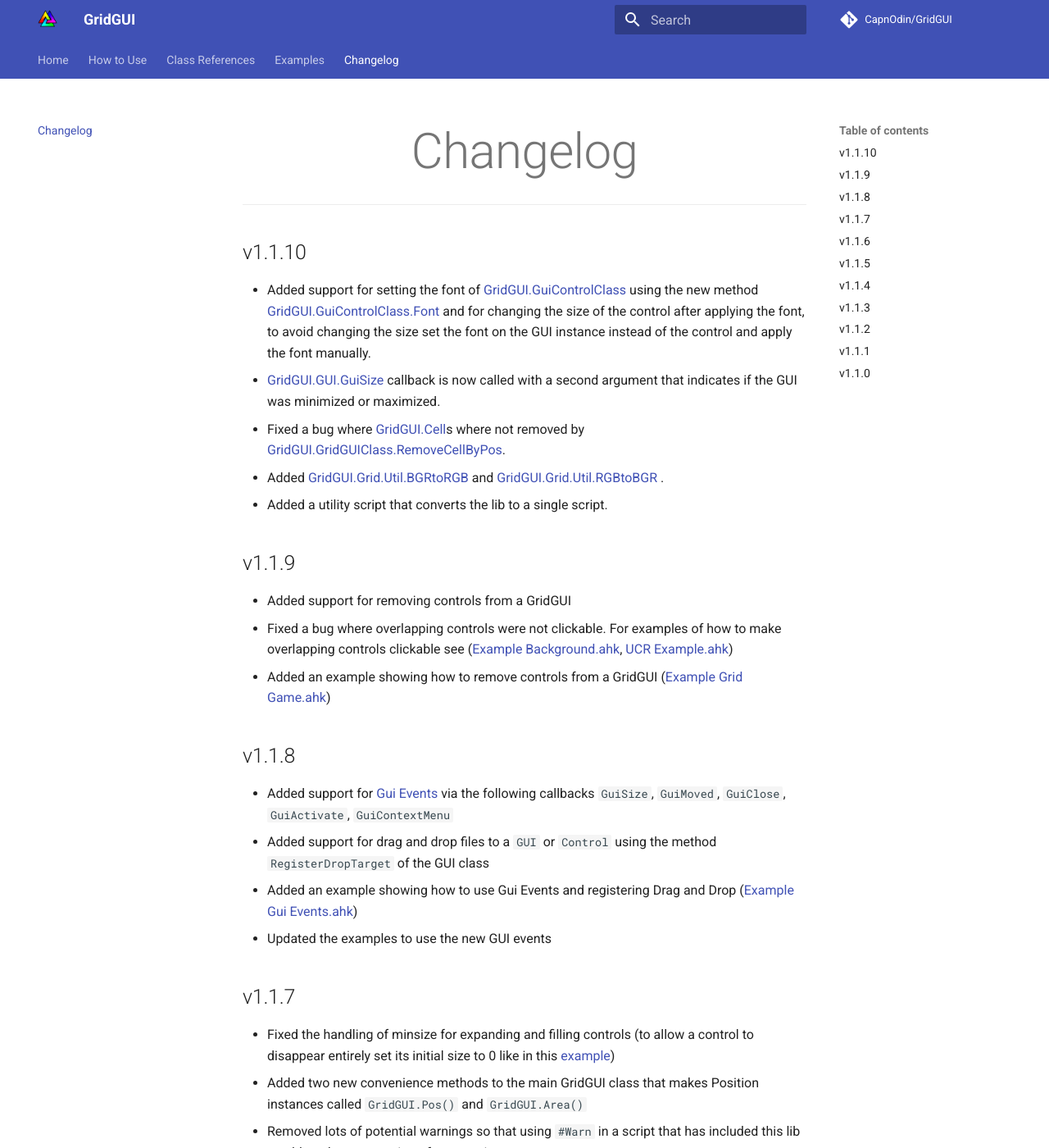
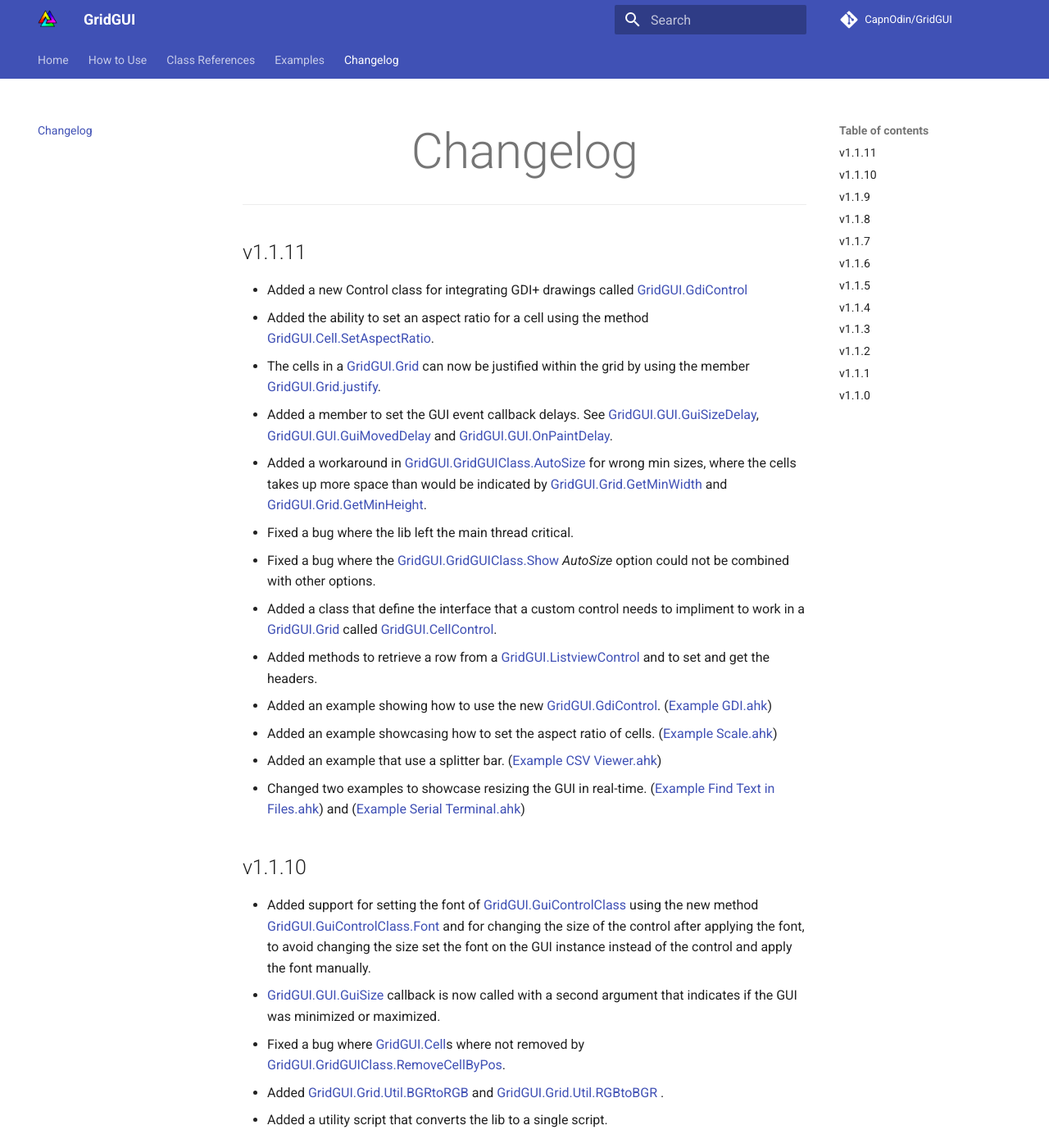
Before and after one commit to CapnOdin/GridGUI, an MkDocs documentation site: the page built from docs/Changelog.md, in a window 1280 px wide and 1400 px high. Shown: the whole window at 82% size. Built offline with MkDocs 1.6.1 and Material for MkDocs 9.7.7, drawn with Linux system fonts in a browser that asks for light colours; comment, search, counter and statistics services are not loaded.

Commit message:
updated the documentation to reflect the changes in GridGUI v1.1.11

```diff
--- a/docs/Changelog.md
+++ b/docs/Changelog.md
@@ -1,6 +1,21 @@
 # Changelog
 
 ---
+## v1.1.11
+* Added a new Control class for integrating GDI+ drawings called [GridGUI.GdiControl](https://github.com/CapnOdin/GridGUI/blob/master/GridGUI-lib/Controls/GdiControl.ahk)
+* Added the ability to set an aspect ratio for a cell using the method [GridGUI.Cell.SetAspectRatio](Classes/Cell.md#SetAspectRatio).
+* The cells in a [GridGUI.Grid](Classes/Grid.md) can now be justified within the grid by using the member [GridGUI.Grid.justify](Classes/Grid.md#justify).
+* Added a member to set the GUI event callback delays. See [GridGUI.GUI.GuiSizeDelay](Classes/GUI.md#GuiSizeDelay), [GridGUI.GUI.GuiMovedDelay](Classes/GUI.md#GuiMovedDelay) and [GridGUI.GUI.OnPaintDelay](Classes/GUI.md#OnPaintDelay).
+* Added a workaround in [GridGUI.GridGUIClass.AutoSize](Classes/GridGUIClass.md#AutoSize) for wrong min sizes, where the cells takes up more space than would be indicated by [GridGUI.Grid.GetMinWidth](Classes/Grid.md#GetMinWidth) and [GridGUI.Grid.GetMinHeight](Classes/Grid.md#GetMinHeight).
+* Fixed a bug where the lib left the main thread critical.
+* Fixed a bug where the [GridGUI.GridGUIClass.Show](Classes/GridGUIClass.md#Show) *AutoSize* option could not be combined with other options.
+* Added a class that define the interface that a custom control needs to impliment to work in a [GridGUI.Grid](Classes/Grid.md) called [GridGUI.CellControl](Classes/CellControl.md).
+* Added methods to retrieve a row from a [GridGUI.ListviewControl](Classes/ListviewControl.md) and to set and get the headers.
+* Added an example showing how to use the new [GridGUI.GdiControl](Classes/GdiControl.md). ([Example GDI.ahk](https://github.com/CapnOdin/GridGUI/blob/master/Examples/Example%20GDI.ahk))
+* Added an example showcasing how to set the aspect ratio of cells. ([Example Scale.ahk](https://github.com/CapnOdin/GridGUI/blob/master/Examples/Example%20Scale.ahk))
+* Added an example that use a splitter bar. ([Example CSV Viewer.ahk](https://github.com/CapnOdin/GridGUI/blob/master/Examples/Example%20CSV%20Viewer.ahk))
+* Changed two examples to showcase resizing the GUI in real-time. ([Example Find Text in Files.ahk](https://github.com/CapnOdin/GridGUI/blob/master/Examples/Example%20Find%20Text%20in%20Files.ahk)) and ([Example Serial Terminal.ahk](https://github.com/CapnOdin/GridGUI/blob/master/Examples/Example%20Serial%20Terminal.ahk))
+
 ## v1.1.10
 * Added support for setting the font of [GridGUI.GuiControlClass](Classes/GuiControlClass.md) using the new method [GridGUI.GuiControlClass.Font](Classes/GuiControlClass.md#font) and for changing the size of the control after applying the font, to avoid changing the size set the font on the GUI instance instead of the control and apply the font manually.
 * [GridGUI.GUI.GuiSize](Classes/GUI.md#guisize) callback is now called with a second argument that indicates if the GUI was minimized or maximized.
```
Also changed, not shown: 15 other files.
